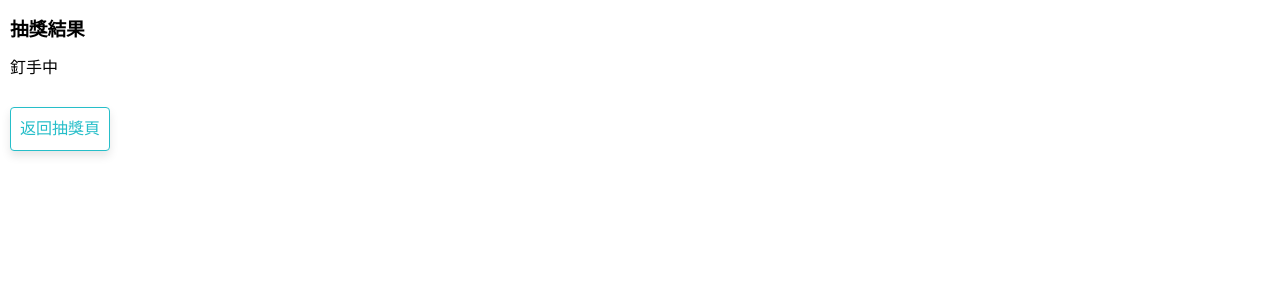
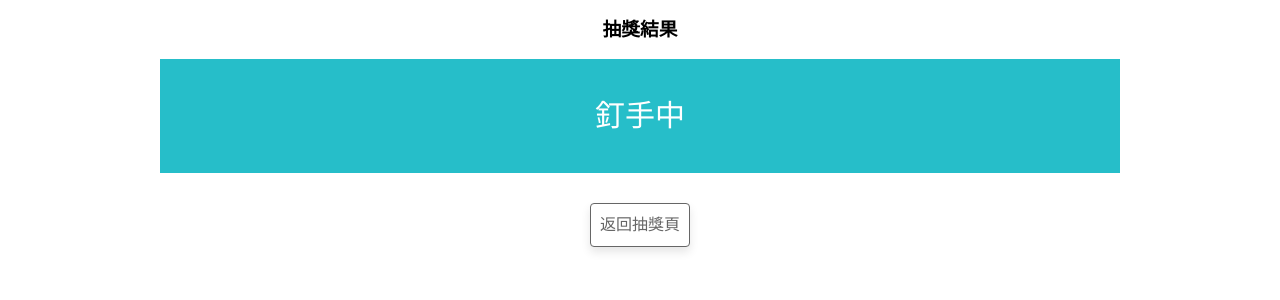
Before and after one commit to MechaChen/langlive_lottery, a Next.js app: page /1 in a window 1280 px wide. Shown: the top 300 px of the page. Built offline with nearby package versions, Linux system fonts and the light colour scheme.

Commit message:
feature: 樣式調整

```diff
--- a/components/List/styles.tsx
+++ b/components/List/styles.tsx
@@ -9,6 +9,7 @@ export const Container = styled.div`
 `
 
 export const List = styled.ul`
+    margin-bottom: 0;
     padding: 10px 15px;
     max-height: 260px;
     overflow-y: auto;
--- a/components/Time/styles.tsx
+++ b/components/Time/styles.tsx
@@ -25,7 +25,7 @@ export const Circle = styled.svg`
         stroke-dashoffset: 0px;
         stroke-linecap: round;
         stroke-width: 5px;
-        stroke: #666;
+        stroke: ${(props) => (props.LoopTime > 0 ? '#26bec9' : '#666')};
         fill: none;
         animation: ${(props) =>
             props.LoopTime > 0 &&
--- a/pages/[id].tsx
+++ b/pages/[id].tsx
@@ -23,7 +23,7 @@ function Owner() {
     return (
         <Styled.Container>
             <h3>抽獎結果</h3>
-            <div>{owner.name}</div>
+            <Styled.Text>{owner.name}</Styled.Text>
             <Styled.Button onClick={backToHome}>返回抽獎頁</Styled.Button>
         </Styled.Container>
     )
--- a/pages/styles/owner.tsx
+++ b/pages/styles/owner.tsx
@@ -2,18 +2,28 @@ import styled from 'styled-components'
 
 export const Container = styled.div`
     max-width: 980px;
+    margin: auto;
     padding: 0 10px;
     box-sizing: border-box;
+    text-align: center;
 `
+
+export const Text = styled.div`
+    padding: 40px 0;
+    font-size: 30px;
+    background-color: #26bec9;
+    color: #fff;
+`
+
 export const Button = styled.button`
     margin-top: 30px;
     width: 100px;
     line-height: 40px;
-    color: #26bec9;
+    color: #666;
     box-sizing: border-box;
     border-radius: 4px;
     box-shadow: 0 5px 10px rgb(0 0 0 / 10%);
-    border: 1px solid #26bec9;
+    border: 1px solid #666;
     background-color: #fff;
     cursor: pointer;
 `
```
Also changed, not shown: components/Setter/styles.tsx (+3 -4 lines).
